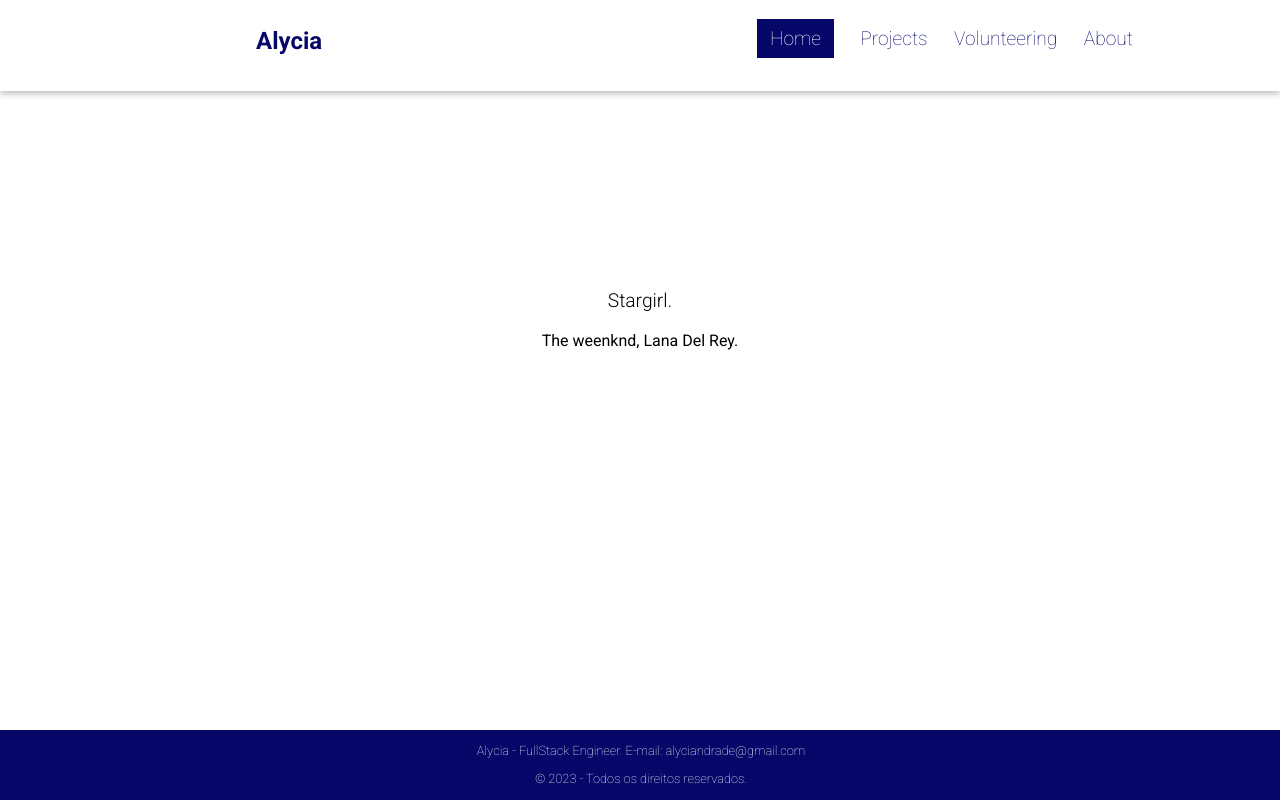
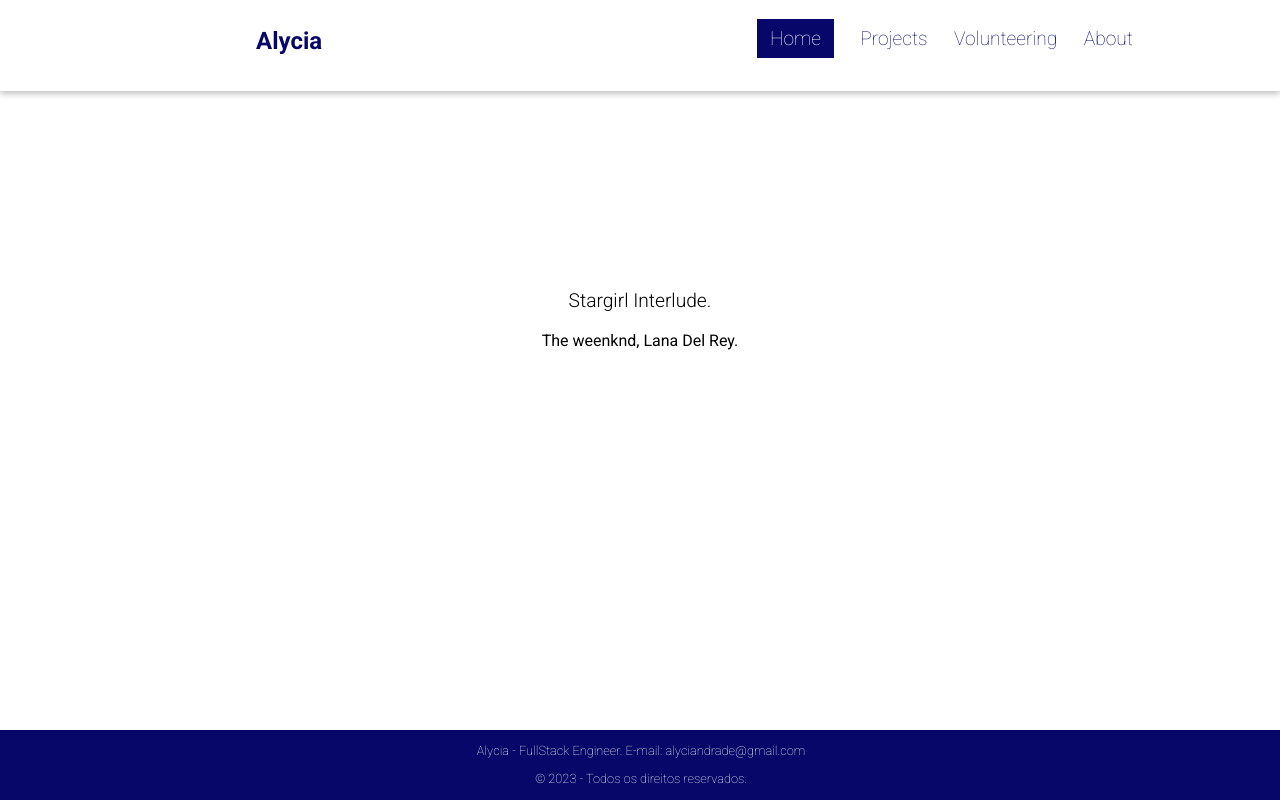
Before and after one commit to alyciandrade/alyciandrade.github.io, a plain HTML site: page index.html in a window 1280 px wide. Drawn offline with Linux system fonts and the light colour scheme.

Commit message:
Update index.html

```diff
--- a/index.html
+++ b/index.html
@@ -30,7 +30,7 @@
         </nav>
     </header>
     <section id="text-home-container">
-        <p id="text-home">Stargirl.</p>
+        <p id="text-home">Stargirl Interlude.</p>
         <div id="starboy">
             The weenknd, Lana Del Rey.
         </div>
```
